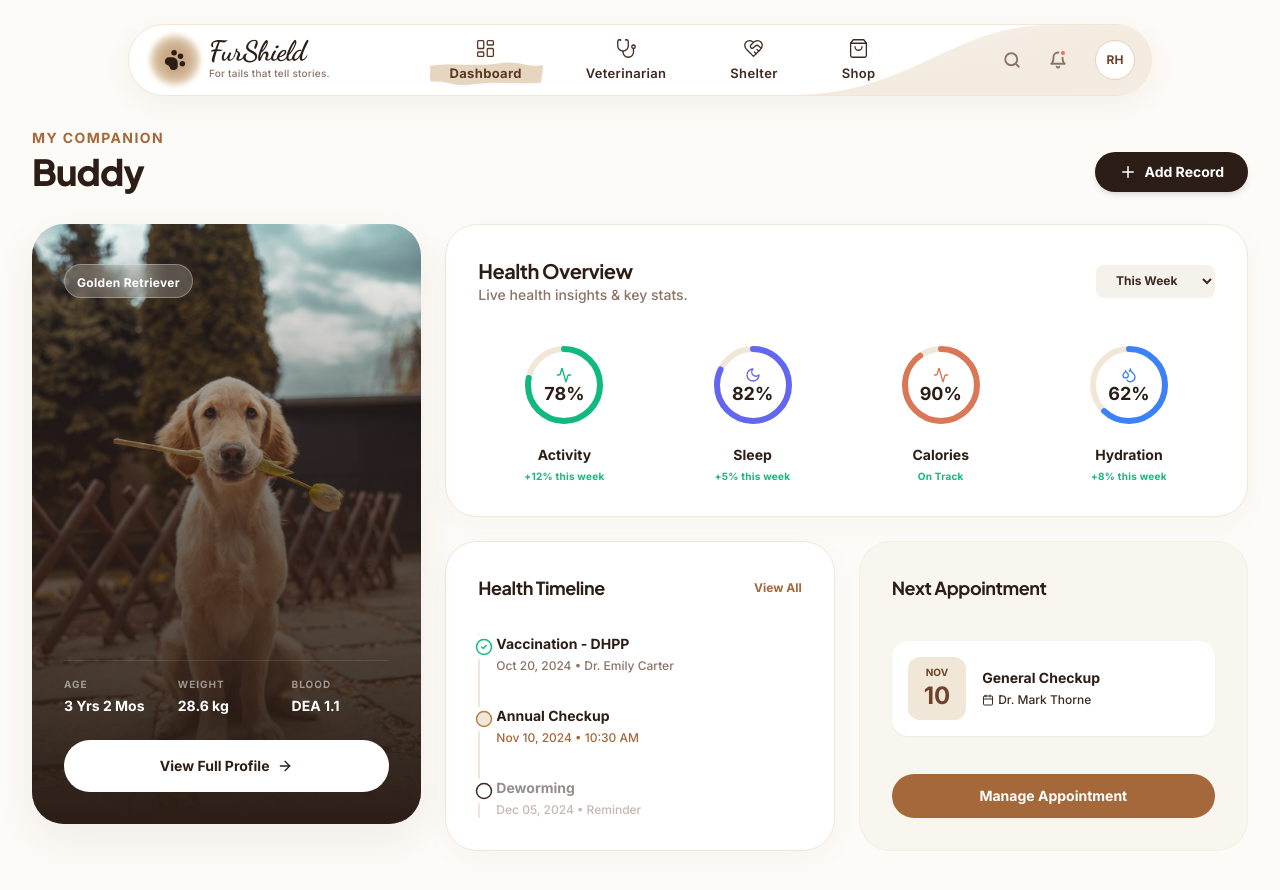
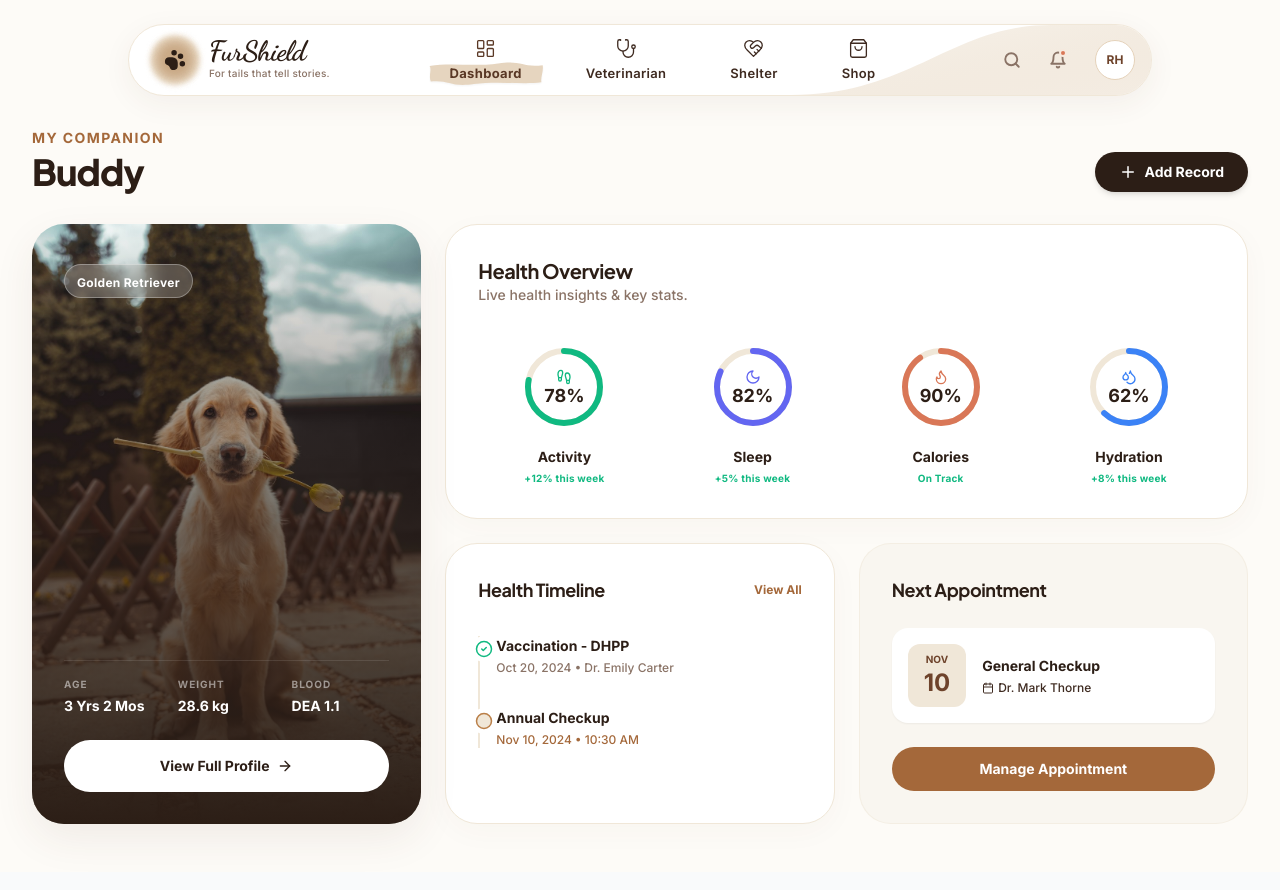
Before and after one commit to Aaliyanamir/Fur-Sheild, a React (Vite) app in the folder frontend/: page /dashboard in a window 1280 px wide. Shown: the top 890 px of the page. Built offline with nearby package versions, Linux system fonts and the light colour scheme.

Commit message:
feat(architecture): integrate API service layer, update icons, and bind interactive handlers to dashboard

```diff
--- a/frontend/src/pages/OwnerDashboard.jsx
+++ b/frontend/src/pages/OwnerDashboard.jsx
@@ -1,20 +1,28 @@
-import React, { useState } from 'react';
+import React, { useState, useEffect } from 'react';
 import { motion } from 'framer-motion';
-import { Calendar, Plus, Activity, Moon, Droplets, CheckCircle2, Circle, ArrowRight } from 'lucide-react';
+import { Calendar, Plus, Flame, Moon, Droplets, CheckCircle2, Circle, ArrowRight, Footprints, Loader2 } from 'lucide-react';
+import { fetchDashboardData } from '../services/api';
 
 export default function OwnerDashboard() {
-  const [activePet] = useState('Buddy');
+  const [data, setData] = useState(null);
+  const [loading, setLoading] = useState(true);
 
-  const container = {
-    hidden: { opacity: 0 },
-    show: { opacity: 1, transition: { staggerChildren: 0.1 } }
-  };
-  const itemVariant = {
-    hidden: { opacity: 0, y: 20 },
-    show: { opacity: 1, y: 0, transition: { duration: 0.6, ease: [0.16, 1, 0.3, 1] } }
-  };
+  useEffect(() => {
+    const loadData = async () => {
+      setLoading(true);
+      const result = await fetchDashboardData('buddy-123');
+      setData(result);
+      setLoading(false);
+    };
+    loadData();
+  }, []);
 
-  // Helper for Circular Progress
+  // Action Handlers
+  const handleAddRecord = () => alert("Opening 'Add New Record' Modal...");
+  const handleManageAppointment = () => alert("Navigating to Appointment Scheduler...");
+  const handleViewProfile = () => alert("Loading full pet profile...");
+
+  // Circular Progress Helper
   const CircularProgress = ({ percentage, colorClass, icon: Icon, label, trend }) => {
     const radius = 36;
     const circumference = 2 * Math.PI * radius;
@@ -23,16 +31,11 @@ export default function OwnerDashboard() {
     return (
       <div className="flex flex-col items-center">
         <div className="relative flex items-center justify-center w-24 h-24 mb-3">
-          {/* Background Track */}
           <svg className="absolute inset-0 w-full h-full transform -rotate-90">
             <circle cx="48" cy="48" r={radius} stroke="currentColor" strokeWidth="6" fill="transparent" className="text-camel-100" />
-            {/* Progress Track */}
             <circle
-              cx="48" cy="48" r={radius}
-              stroke="currentColor" strokeWidth="6" fill="transparent"
-              strokeDasharray={circumference}
-              strokeDashoffset={strokeDashoffset}
-              strokeLinecap="round"
+              cx="48" cy="48" r={radius} stroke="currentColor" strokeWidth="6" fill="transparent"
+              strokeDasharray={circumference} strokeDashoffset={strokeDashoffset} strokeLinecap="round"
               className={`transition-all duration-1000 ease-out ${colorClass}`}
             />
           </svg>
@@ -47,95 +50,82 @@ export default function OwnerDashboard() {
     );
   };
 
+  if (loading) {
+    return (
+      <div className="flex-1 flex items-center justify-center min-h-[60vh]">
+        <Loader2 className="animate-spin text-camel-600" size={48} />
+      </div>
+    );
+  }
+
   return (
     <>
       {/* Header */}
       <div className="flex flex-col md:flex-row md:items-end justify-between mb-8 gap-4 pt-4">
         <div>
           <p className="text-camel-600 font-bold text-sm tracking-widest uppercase mb-1">My Companion</p>
-          <h1 className="text-4xl font-display font-black text-espresso-900 tracking-tight">
-            Buddy
-          </h1>
+          <h1 className="text-4xl font-display font-black text-espresso-900 tracking-tight">{data.pet.name}</h1>
         </div>
-        <button className="flex items-center gap-2 bg-espresso-900 hover:bg-espresso-800 text-white px-6 py-2.5 rounded-full font-bold text-sm transition-all shadow-md">
+        <button onClick={handleAddRecord} className="flex items-center gap-2 bg-espresso-900 hover:bg-espresso-800 text-white px-6 py-2.5 rounded-full font-bold text-sm transition-all shadow-md">
           <Plus size={18} /> Add Record
         </button>
       </div>
 
       {/* Master Bento Grid */}
-      <motion.div
-        variants={container}
-        initial="hidden"
-        animate="show"
-        className="grid grid-cols-1 lg:grid-cols-12 gap-6"
-      >
+      <motion.div initial="hidden" animate="show" className="grid grid-cols-1 lg:grid-cols-12 gap-6">
 
-        {/* LEFT COLUMN: Portrait Card (Col 4) */}
-        <motion.div variants={itemVariant} className="lg:col-span-4 relative h-[600px] rounded-[2rem] overflow-hidden group shadow-[0_15px_40px_rgba(90,56,37,0.08)]">
-          <img
-            src="/images/dash-dog-1.jpg"
-            alt="Buddy"
-            className="absolute inset-0 w-full h-full object-cover transition-transform duration-1000 group-hover:scale-105"
-          />
-          {/* Deep Espresso Gradient at Bottom */}
+        {/* Portrait Card */}
+        <motion.div className="lg:col-span-4 relative h-[600px] rounded-[2rem] overflow-hidden group shadow-[0_15px_40px_rgba(90,56,37,0.08)]">
+          <img src={data.pet.image} alt={data.pet.name} className="absolute inset-0 w-full h-full object-cover transition-transform duration-1000 group-hover:scale-105" />
           <div className="absolute inset-0 bg-gradient-to-t from-espresso-900 via-espresso-900/60 to-transparent h-full"></div>
 
           <div className="absolute inset-0 p-8 flex flex-col justify-end">
             <div className="bg-white/20 backdrop-blur-md border border-white/30 px-3 py-1 rounded-full w-fit mb-auto mt-2">
-              <span className="text-white text-xs font-bold tracking-wide">Golden Retriever</span>
+              <span className="text-white text-xs font-bold tracking-wide">{data.pet.breed}</span>
             </div>
 
             <div className="grid grid-cols-3 gap-4 mb-6 pt-4 border-t border-white/10">
               <div>
                 <p className="text-white/50 text-[10px] font-bold uppercase tracking-widest mb-1">Age</p>
-                <p className="text-white font-bold text-sm">3 Yrs 2 Mos</p>
+                <p className="text-white font-bold text-sm">{data.pet.age}</p>
               </div>
               <div>
                 <p className="text-white/50 text-[10px] font-bold uppercase tracking-widest mb-1">Weight</p>
-                <p className="text-white font-bold text-sm">28.6 kg</p>
+                <p className="text-white font-bold text-sm">{data.pet.weight}</p>
               </div>
               <div>
                 <p className="text-white/50 text-[10px] font-bold uppercase tracking-widest mb-1">Blood</p>
-                <p className="text-white font-bold text-sm">DEA 1.1</p>
+                <p className="text-white font-bold text-sm">{data.pet.blood}</p>
               </div>
             </div>
 
-            <button className="w-full bg-white text-espresso-900 py-4 rounded-full font-bold text-sm hover:bg-camel-50 transition-colors flex items-center justify-center gap-2">
+            <button onClick={handleViewProfile} className="w-full bg-white text-espresso-900 py-4 rounded-full font-bold text-sm hover:bg-camel-50 transition-colors flex items-center justify-center gap-2">
               View Full Profile <ArrowRight size={16} />
             </button>
           </div>
         </motion.div>
 
-        {/* RIGHT COLUMN: Data Widgets (Col 8) */}
+        {/* Data Widgets */}
         <div className="lg:col-span-8 flex flex-col gap-6">
 
-          {/* Health Overview Rings */}
-          <motion.div variants={itemVariant} className="bg-white rounded-[2rem] p-8 border border-camel-100 shadow-[0_8px_30px_rgb(90,56,37,0.03)] flex flex-col justify-between h-full">
+          <motion.div className="bg-white rounded-[2rem] p-8 border border-camel-100 shadow-[0_8px_30px_rgb(90,56,37,0.03)] flex flex-col justify-between h-full">
             <div className="flex justify-between items-center mb-8">
               <div>
                 <h3 className="text-xl font-display font-bold text-espresso-900">Health Overview</h3>
                 <p className="text-espresso-500 text-sm font-medium">Live health insights & key stats.</p>
               </div>
-              <select className="bg-bg-secondary text-xs font-bold text-espresso-600 px-4 py-2 rounded-lg outline-none cursor-pointer">
-                <option>This Week</option>
-                <option>This Month</option>
-              </select>
             </div>
 
             <div className="grid grid-cols-2 md:grid-cols-4 gap-4 justify-items-center">
-              <CircularProgress percentage={78} colorClass="text-emerald-500" icon={Activity} label="Activity" trend="+12% this week" />
-              <CircularProgress percentage={82} colorClass="text-indigo-500" icon={Moon} label="Sleep" trend="+5% this week" />
-              {/* Simulated Calories Ring */}
-              <CircularProgress percentage={90} colorClass="text-accent-500" icon={Activity} label="Calories" trend="On Track" />
-              <CircularProgress percentage={62} colorClass="text-blue-500" icon={Droplets} label="Hydration" trend="+8% this week" />
+              <CircularProgress percentage={data.health.activity} colorClass="text-emerald-500" icon={Footprints} label="Activity" trend="+12% this week" />
+              <CircularProgress percentage={data.health.sleep} colorClass="text-indigo-500" icon={Moon} label="Sleep" trend="+5% this week" />
+              <CircularProgress percentage={data.health.calories} colorClass="text-accent-500" icon={Flame} label="Calories" trend="On Track" />
+              <CircularProgress percentage={data.health.hydration} colorClass="text-blue-500" icon={Droplets} label="Hydration" trend="+8% this week" />
             </div>
           </motion.div>
 
-          {/* Bottom Split: Timeline & Appointment */}
           <div className="grid grid-cols-1 md:grid-cols-2 gap-6 h-full">
-
-            {/* Health Timeline */}
-            <motion.div variants={itemVariant} className="bg-white rounded-[2rem] p-8 border border-camel-100 shadow-[0_8px_30px_rgb(90,56,37,0.03)]">
+            <motion.div className="bg-white rounded-[2rem] p-8 border border-camel-100 shadow-[0_8px_30px_rgb(90,56,37,0.03)]">
               <div className="flex justify-between items-center mb-8">
                 <h3 className="text-lg font-display font-bold text-espresso-900">Health Timeline</h3>
                 <button className="text-xs font-bold text-camel-600 hover:text-camel-800">View All</button>
@@ -152,21 +142,14 @@ export default function OwnerDashboard() {
                   <p className="font-bold text-espresso-900 text-sm">Annual Checkup</p>
                   <p className="text-xs font-medium text-camel-600 mt-1">Nov 10, 2024 • 10:30 AM</p>
                 </div>
-                <div className="relative">
-                  <div className="absolute -left-[25px] bg-white p-1 rounded-full"><Circle className="text-espresso-200" size={18} /></div>
-                  <p className="font-bold text-espresso-900 text-sm opacity-50">Deworming</p>
-                  <p className="text-xs font-medium text-espresso-500 mt-1 opacity-50">Dec 05, 2024 • Reminder</p>
-                </div>
               </div>
             </motion.div>
 
-            {/* Upcoming Appointment */}
-            <motion.div variants={itemVariant} className="flex flex-col gap-6">
+            <motion.div className="flex flex-col gap-6">
               <div className="bg-camel-50 rounded-[2rem] p-8 border border-camel-100/50 flex flex-col justify-between h-full">
                 <div className="flex justify-between items-center mb-6">
                   <h3 className="text-lg font-display font-bold text-espresso-900">Next Appointment</h3>
                 </div>
-
                 <div className="flex gap-4 items-center bg-white p-4 rounded-2xl shadow-sm">
                   <div className="bg-camel-100 text-camel-800 rounded-xl px-4 py-2 text-center">
                     <span className="block text-[10px] font-bold uppercase">Nov</span>
@@ -178,15 +161,12 @@ export default function OwnerDashboard() {
                   </div>
                 </div>
 
-                {/* Replaced ugly quick actions with a single elegant contextual action */}
-                <button className="w-full mt-6 bg-camel-600 text-white py-3 rounded-full font-bold text-sm hover:bg-camel-500 transition-colors">
+                <button onClick={handleManageAppointment} className="w-full mt-6 bg-camel-600 text-white py-3 rounded-full font-bold text-sm hover:bg-camel-500 transition-colors">
                   Manage Appointment
                 </button>
               </div>
             </motion.div>
-
           </div>
-
         </div>
       </motion.div>
     </>
--- /dev/null
+++ b/frontend/src/services/api.js
@@ -0,0 +1,24 @@
+// Simulating a backend database response
+export const fetchDashboardData = async (petId) => {
+  return new Promise((resolve) => {
+    setTimeout(() => {
+      resolve({
+        pet: {
+          id: petId,
+          name: "Buddy",
+          breed: "Golden Retriever",
+          age: "3 Yrs 2 Mos",
+          weight: "28.6 kg",
+          blood: "DEA 1.1",
+          image: "/images/dash-dog-1.jpg"
+        },
+        health: {
+          activity: 78,
+          sleep: 82,
+          calories: 90,
+          hydration: 62
+        }
+      });
+    }, 800); // Simulate network latency
+  });
+};
```
